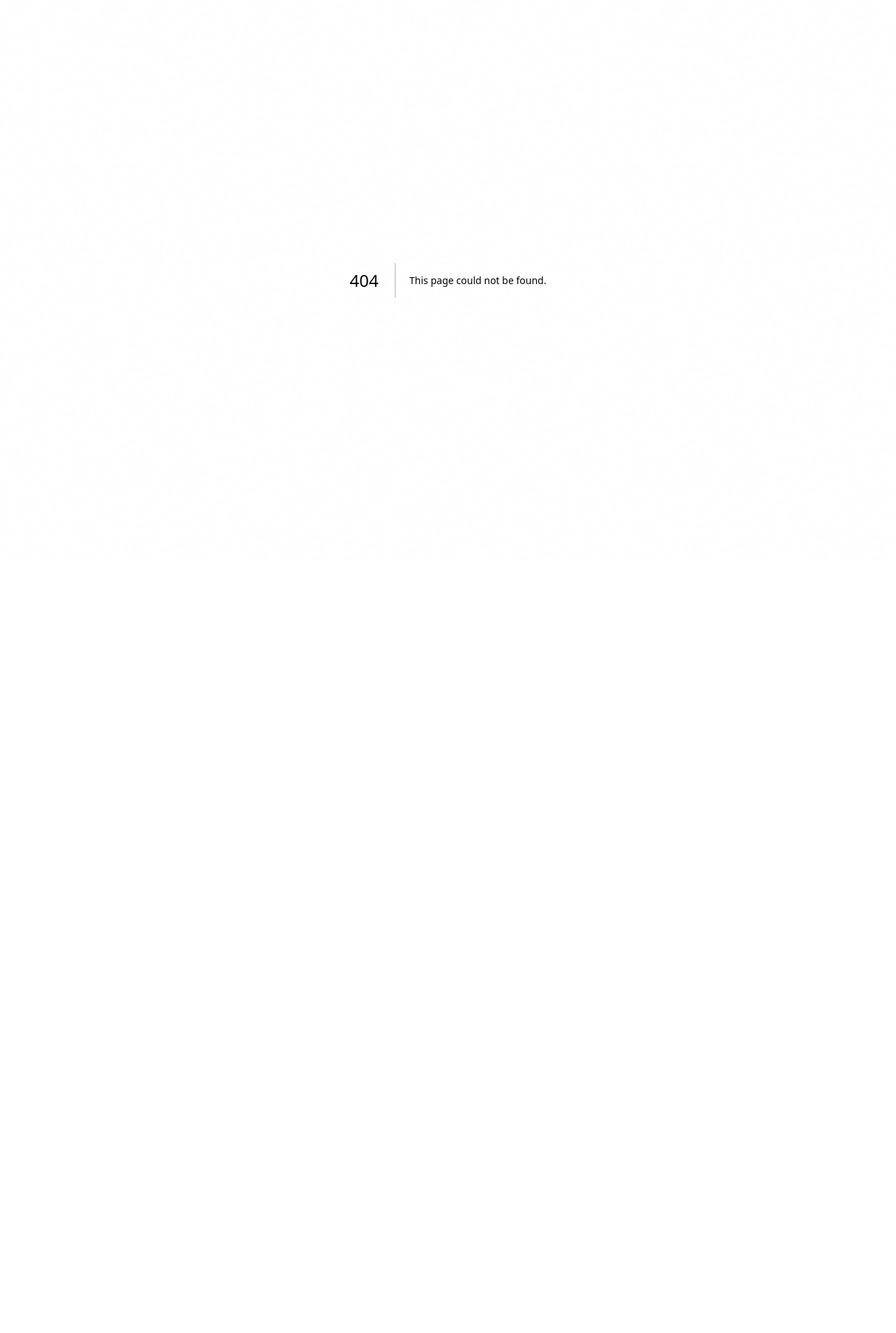
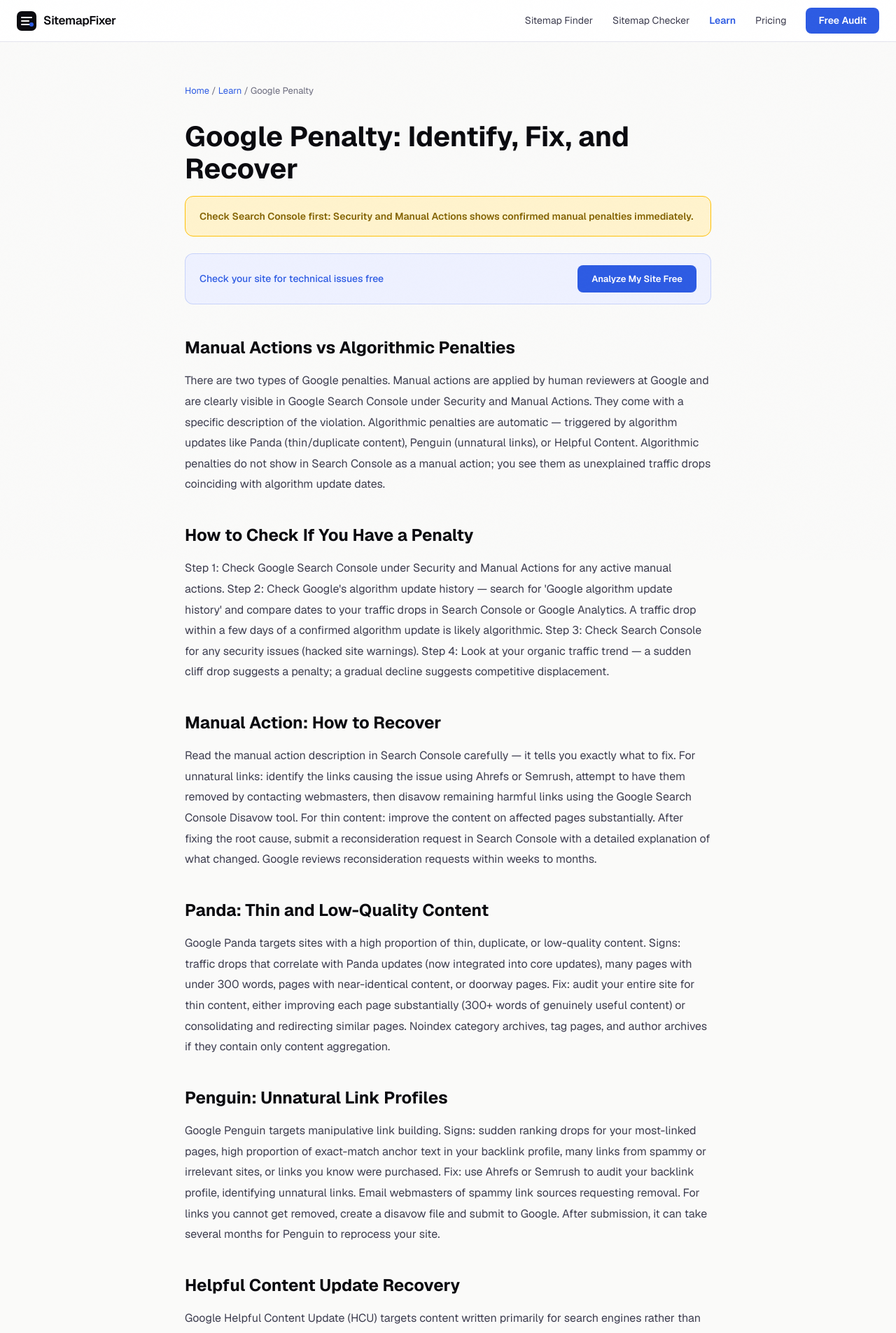
Before and after one commit to Watermelon-Coctail-Bar/sitemap-fixer, a Next.js app: page /learn/google-penalty in a window 1280 px wide. Before the commit this address had no page. Shown: the top 1905 px of the page at 70% size. Before the commit the page ends 800 px from the top, so only its background shows below. Built offline with nearby package versions, Linux system fonts and the light colour scheme.

Commit message:
Create page.tsx

```diff
--- /dev/null
+++ b/src/app/learn/google-penalty/page.tsx
@@ -0,0 +1,46 @@
+import type { Metadata } from 'next';
+export const metadata: Metadata = {
+  title: 'Google Penalty: How to Identify, Fix, and Recover From One | SitemapFixer',
+  description: "A Google penalty can drop your site dramatically in search rankings. Here is how to tell if you have one, what causes them, and the step-by-step recovery process.",
+  alternates: { canonical: 'https://sitemapfixer.com/learn/google-penalty' },
+};
+const sections = [
+  { h: "Manual Actions vs Algorithmic Penalties", d: "There are two types of Google penalties. Manual actions are applied by human reviewers at Google and are clearly visible in Google Search Console under Security and Manual Actions. They come with a specific description of the violation. Algorithmic penalties are automatic — triggered by algorithm updates like Panda (thin/duplicate content), Penguin (unnatural links), or Helpful Content. Algorithmic penalties do not show in Search Console as a manual action; you see them as unexplained traffic drops coinciding with algorithm update dates." },
+  { h: "How to Check If You Have a Penalty", d: "Step 1: Check Google Search Console under Security and Manual Actions for any active manual actions. Step 2: Check Google's algorithm update history — search for 'Google algorithm update history' and compare dates to your traffic drops in Search Console or Google Analytics. A traffic drop within a few days of a confirmed algorithm update is likely algorithmic. Step 3: Check Search Console for any security issues (hacked site warnings). Step 4: Look at your organic traffic trend — a sudden cliff drop suggests a penalty; a gradual decline suggests competitive displacement." },
+  { h: "Manual Action: How to Recover", d: "Read the manual action description in Search Console carefully — it tells you exactly what to fix. For unnatural links: identify the links causing the issue using Ahrefs or Semrush, attempt to have them removed by contacting webmasters, then disavow remaining harmful links using the Google Search Console Disavow tool. For thin content: improve the content on affected pages substantially. After fixing the root cause, submit a reconsideration request in Search Console with a detailed explanation of what changed. Google reviews reconsideration requests within weeks to months." },
+  { h: "Panda: Thin and Low-Quality Content", d: "Google Panda targets sites with a high proportion of thin, duplicate, or low-quality content. Signs: traffic drops that correlate with Panda updates (now integrated into core updates), many pages with under 300 words, pages with near-identical content, or doorway pages. Fix: audit your entire site for thin content, either improving each page substantially (300+ words of genuinely useful content) or consolidating and redirecting similar pages. Noindex category archives, tag pages, and author archives if they contain only content aggregation." },
+  { h: "Penguin: Unnatural Link Profiles", d: "Google Penguin targets manipulative link building. Signs: sudden ranking drops for your most-linked pages, high proportion of exact-match anchor text in your backlink profile, many links from spammy or irrelevant sites, or links you know were purchased. Fix: use Ahrefs or Semrush to audit your backlink profile, identifying unnatural links. Email webmasters of spammy link sources requesting removal. For links you cannot get removed, create a disavow file and submit to Google. After submission, it can take several months for Penguin to reprocess your site." },
+  { h: "Helpful Content Update Recovery", d: "Google Helpful Content Update (HCU) targets content written primarily for search engines rather than humans. Signs: traffic drops affecting your entire site, not just specific pages; content that is thin and derivative; content written by AI without meaningful human expertise. Recovery requires a genuine, sustained improvement in content quality — not just rewrites but adding real expertise, first-hand experience, and unique value. HCU recovery typically takes months after improvements are made, as Google reassesses your site in aggregate." },
+];
+export default function Page() {
+  return (
+    <div style={{ maxWidth: 800, margin: '0 auto', padding: '60px 24px' }}>
+      <nav style={{ fontSize: 13, color: '#6b6b7d', marginBottom: 32 }}>
+        <a href="/" style={{ color: '#2d5be3', textDecoration: 'none' }}>Home</a>{' / '}
+        <a href="/learn" style={{ color: '#2d5be3', textDecoration: 'none' }}>Learn</a>{' / '}
+        <span>Google Penalty</span>
+      </nav>
+      <h1 style={{ fontSize: 40, fontWeight: 700, color: '#0a0a0f', marginBottom: 16, lineHeight: 1.15 }}>Google Penalty: Identify, Fix, and Recover</h1>
+      <div style={{ background: '#fff3cd', border: '1px solid #ffc107', borderRadius: 12, padding: '16px 20px', marginBottom: 24 }}>
+        <span style={{ fontSize: 14, color: '#856404', fontWeight: 600 }}>Check Search Console first: Security and Manual Actions shows confirmed manual penalties immediately.</span>
+      </div>
+      <div style={{ background: '#eef1ff', border: '1px solid rgba(45,91,227,0.2)', borderRadius: 12, padding: '16px 20px', marginBottom: 40, display: 'flex', alignItems: 'center', justifyContent: 'space-between', gap: 16 }}>
+        <span style={{ fontSize: 14, color: '#2d5be3', fontWeight: 500 }}>Check your site for technical issues free</span>
+        <a href="/" style={{ background: '#2d5be3', color: 'white', padding: '10px 20px', borderRadius: 8, textDecoration: 'none', fontWeight: 600, fontSize: 13 }}>Analyze My Site Free</a>
+      </div>
+      <div style={{ fontSize: 16, color: '#3d3d4f', lineHeight: 1.85 }}>
+        {sections.map(({ h, d }) => (
+          <div key={h} style={{ marginBottom: 36 }}>
+            <h2 style={{ fontSize: 24, fontWeight: 700, color: '#0a0a0f', marginBottom: 10 }}>{h}</h2>
+            <p style={{ margin: 0 }}>{d}</p>
+          </div>
+        ))}
+      </div>
+      <div style={{ background: '#0a0a0f', borderRadius: 12, padding: '32px', textAlign: 'center', marginTop: 56 }}>
+        <div style={{ fontSize: 20, fontWeight: 700, color: 'white', marginBottom: 8 }}>Audit your site for technical SEO issues</div>
+        <div style={{ color: '#9999aa', marginBottom: 20, fontSize: 14 }}>Free analysis in 60 seconds</div>
+        <a href="/" style={{ background: 'white', color: '#0a0a0f', padding: '14px 28px', borderRadius: 8, textDecoration: 'none', fontWeight: 700 }}>Analyze My Site Free</a>
+      </div>
+    </div>
+  );
+}
```
